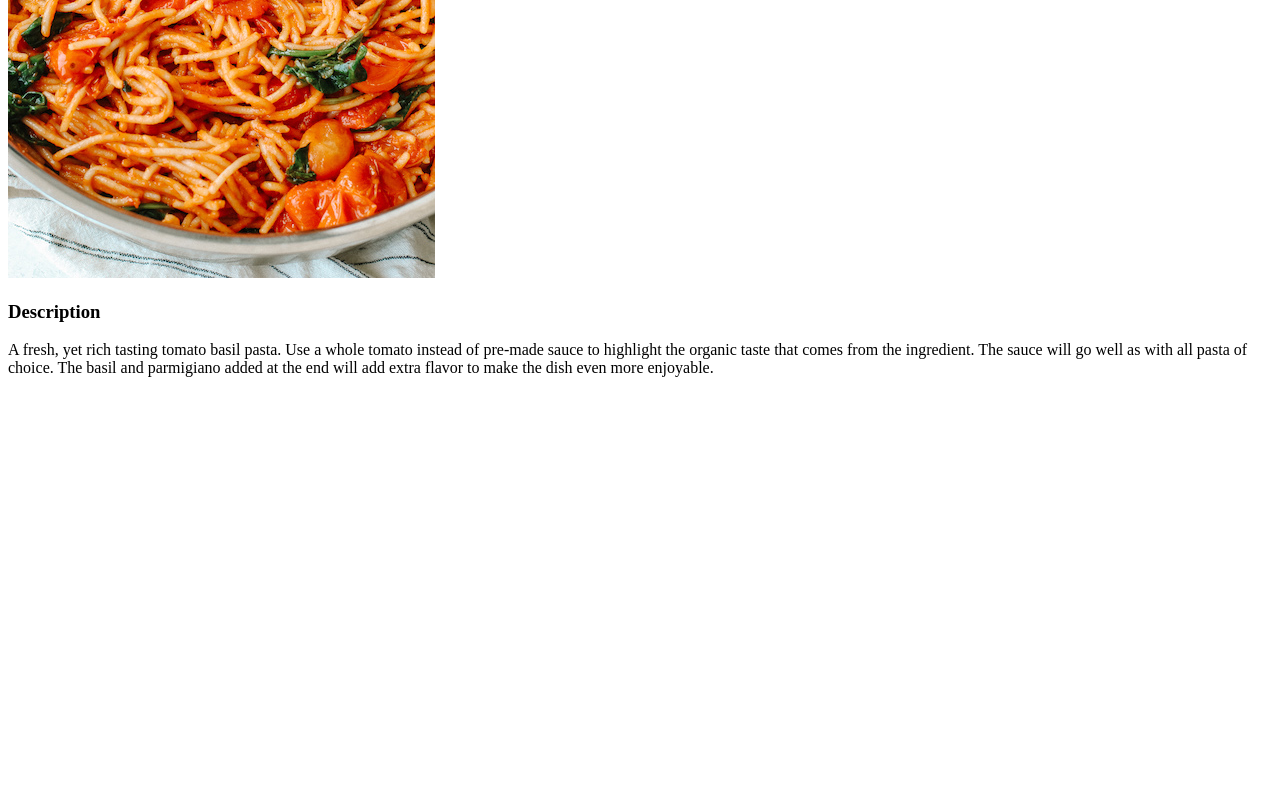
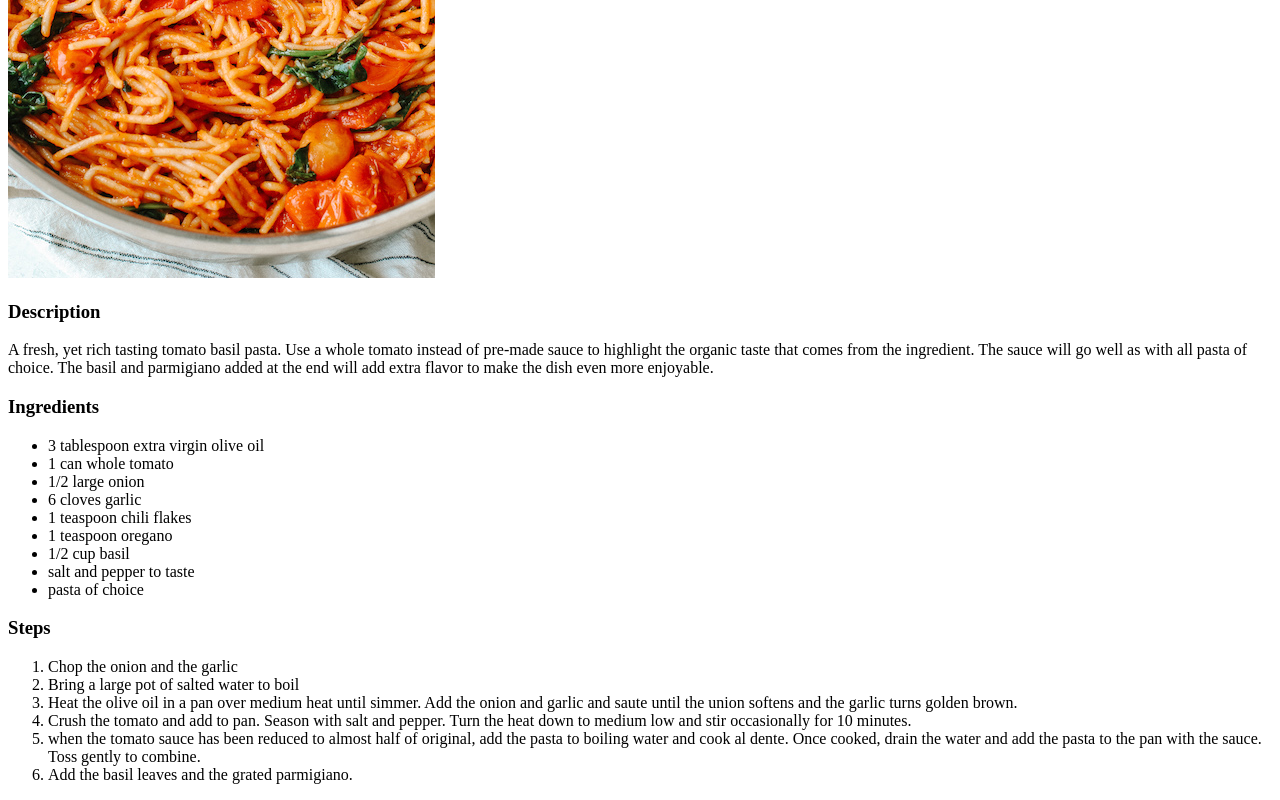
Before and after one commit to djl2e/odin-recipes, a plain HTML site: page pasta.html in a window 1280 px wide. Shown: the part 442-1242 px from the top of the page. Before the commit the page ends 835 px from the top, so only its background shows below. Drawn offline with Linux system fonts and the light colour scheme.

Commit message:
Added ingredients and recipe lists to pasta page. Created kimchi-fried-rice.html and mushroom-cream-soup.html to the project. Created an unordered list of ingredients to the index page and added links to pasta, rice, and soup to the list

```diff
--- a/pasta.html
+++ b/pasta.html
@@ -2,11 +2,11 @@
 <html>
     <head>
         <meta charset="UTF-8">
-        <title>Pasta</title>
+        <title>Tomato Basil Pasta</title>
     </head>
     <body>
-        <h1>Pasta</h1>
-        <img src="./img/tomato-pasta.jpeg", alt="tomato pasta">
+        <h1>Tomato Basil Pasta</h1>
+        <img src="./img/tomato-pasta.jpeg", alt="tomato basil pasta">
 
         <h3>Description</h3>
         <p>
@@ -16,6 +16,39 @@
             with all pasta of choice. The basil and parmigiano added at the
             end will add extra flavor to make the dish even more enjoyable.
         </p>
-
+        <h3>Ingredients</h3>
+        <ul>
+            <li>3 tablespoon extra virgin olive oil</li>
+            <li>1 can whole tomato </li>
+            <li>1/2 large onion</li>
+            <li>6 cloves garlic</li>
+            <li>1 teaspoon chili flakes</li>
+            <li>1 teaspoon oregano</li>
+            <li>1/2 cup basil</li>
+            <li>salt and pepper to taste</li>
+            <li>pasta of choice</li>
+        </ul>
+        <h3>Steps</h3>
+        <ol>
+            <li>Chop the onion and the garlic</li>
+            <li>Bring a large pot of salted water to boil</li>
+            <li>
+                Heat the olive oil in a pan over medium heat until simmer.
+                Add the onion and garlic and saute until the union softens
+                and the garlic turns golden brown.
+            </li>
+            <li>
+                Crush the tomato and add to pan. Season with salt and pepper.
+                Turn the heat down to medium low and stir occasionally for
+                10 minutes.
+            </li>
+            <li>
+                when the tomato sauce has been reduced to almost half of original,
+                add the pasta to boiling water and cook al dente. Once cooked,
+                drain the water and add the pasta to the pan with the sauce.
+                Toss gently to combine.
+            </li>
+            <li>Add the basil leaves and the grated parmigiano.</li>
+        </ol>
     </body>
 </html>
```
Also changed, not shown: index.html (+7 -1 lines), kimchi-fried-rice.html (added), mushroom-cream-soup.html (added).
